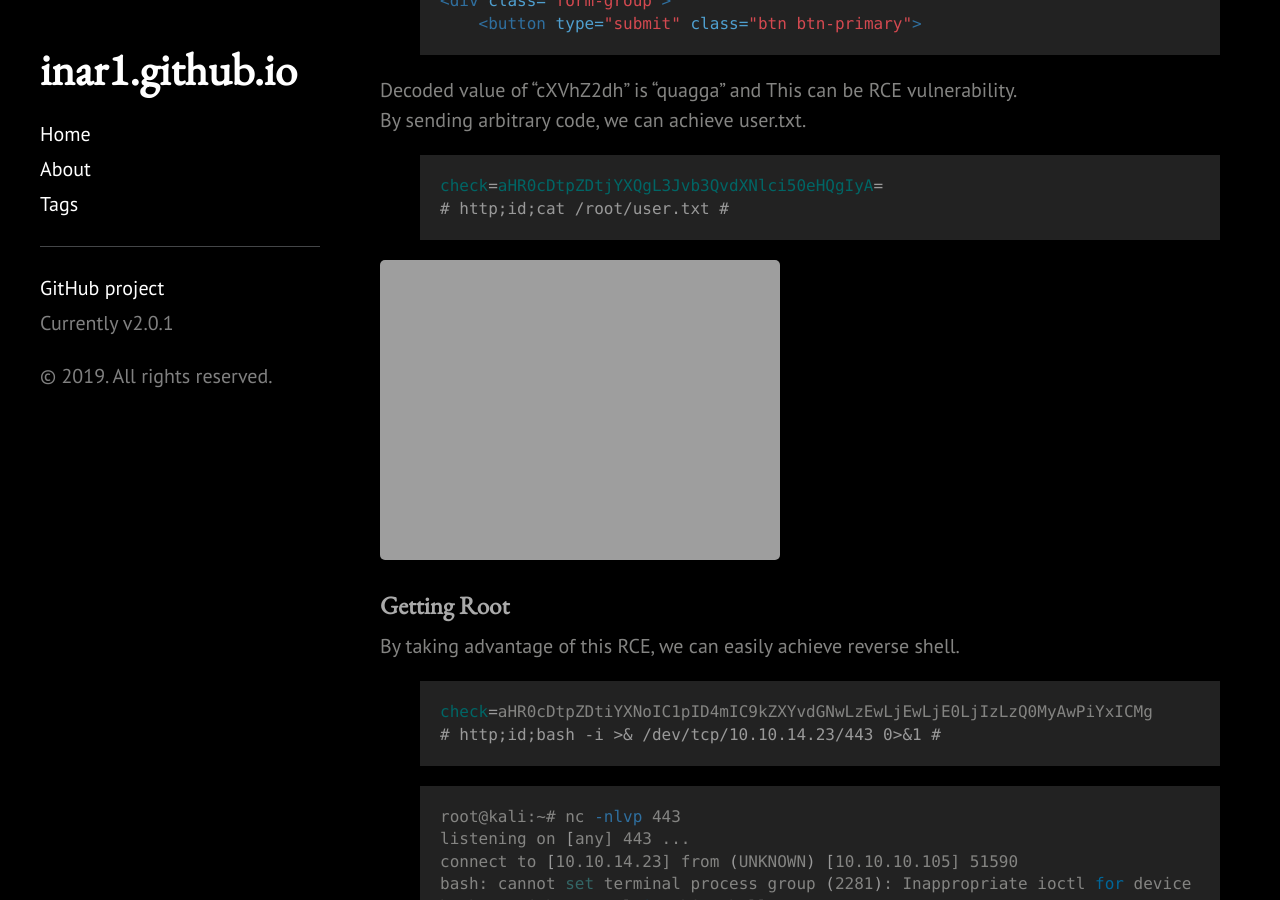
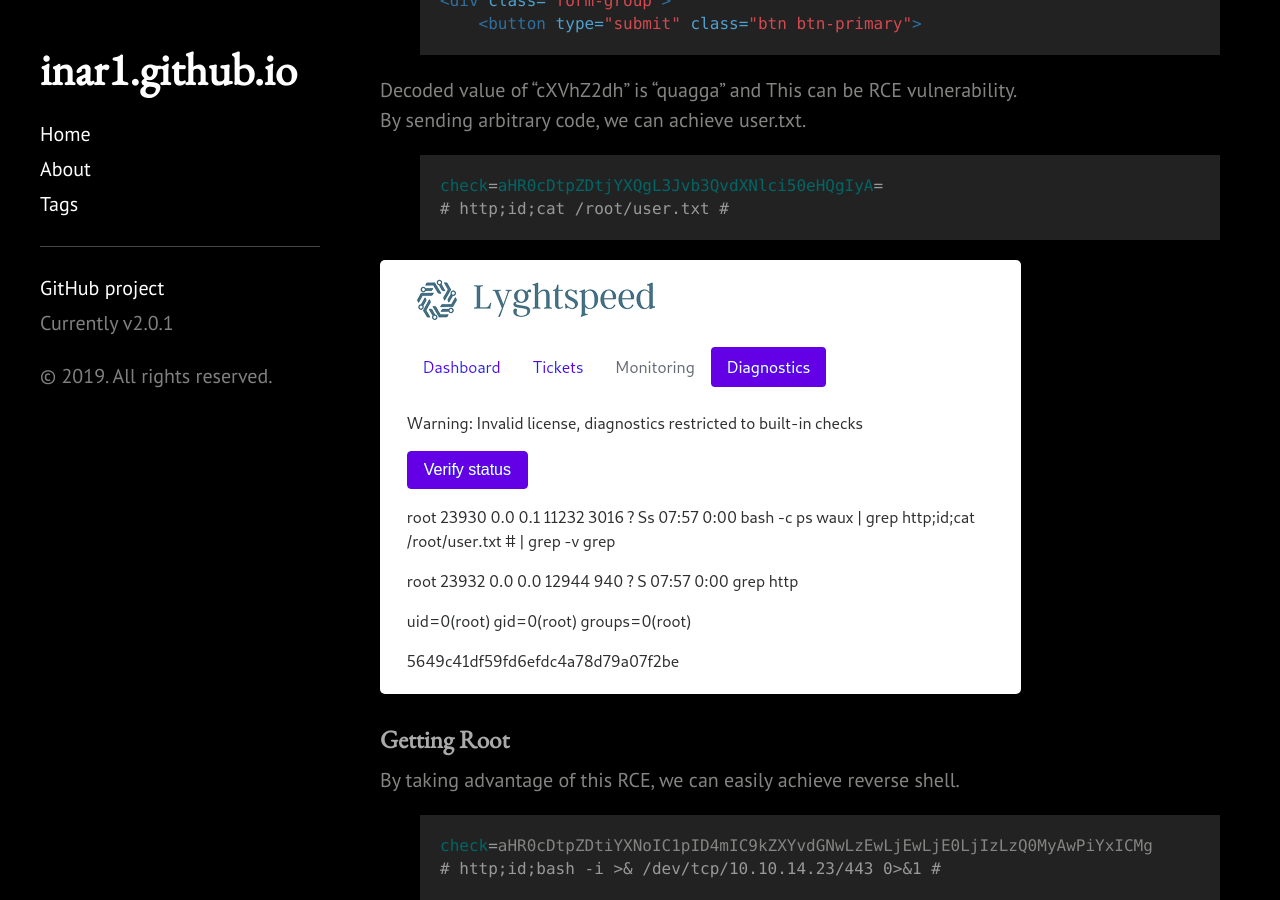
Before and after one commit to 1n4r1/1n4r1.github.io, a Jekyll site: the page built from _posts/2019-03-19-Hackthebox-Carrier-Writeup.md, in a window 1280 px wide and 900 px high, scrolled down 4920 px. Built offline with Jekyll 4.4.1, drawn with Linux system fonts in a browser that asks for light colours.

Commit message:
modify wrong image tag

```diff
--- a/_posts/2019-03-19-Hackthebox-Carrier-Writeup.md
+++ b/_posts/2019-03-19-Hackthebox-Carrier-Writeup.md
@@ -133,7 +133,7 @@ By sending arbitrary code, we can achieve user.txt.
 check=aHR0cDtpZDtjYXQgL3Jvb3QvdXNlci50eHQgIyA=
 # http;id;cat /root/user.txt #
 {% endhighlight %}
-![placeholder](https://inar1.github.io/public/images/2019-03-19/2019-03-19-13-16-40.png)
+![placeholder](https://inar1.github.io/public/images/2019-03-19/2019-03-19-10-09-46.png)
 
 ### Getting Root
 By taking advantage of this RCE, we can easily achieve reverse shell.
```
Also changed, not shown: public/images/2019-03-19/2019-03-19-10-09-46.png (added).
